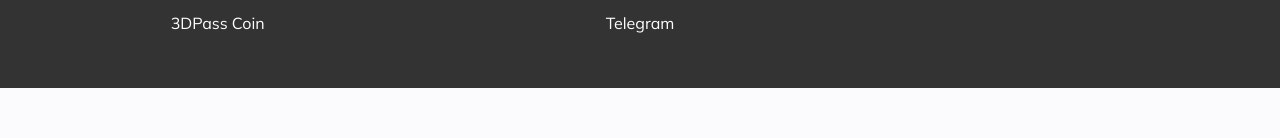
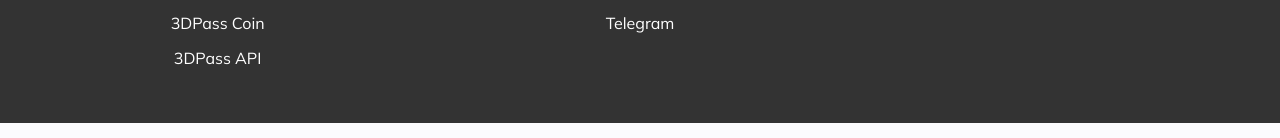
Before and after one commit to 3Dpass/explorer-frontend, a React (Create React App) app: page /top-holder in a window 1280 px wide. Shown: the part 436-574 px from the top of the page. Built offline with nearby package versions, Linux system fonts and the light colour scheme; no server answers.

Commit message:
fixed typo

```diff
--- a/src/components/Footer.js
+++ b/src/components/Footer.js
@@ -27,6 +27,14 @@
             rel="noreferrer"
           >
             3DPass Coin
+          </a>
+<a
+            className="one-footer-info"
+            href="https://prod-api.3dpass.org:4000/api-docs/"
+            target="_blank"
+            rel="noreferrer"
+          >
+            3DPass API
           </a>
         </div>
         <div className="one-footer-section">
--- a/src/pages/Home.js
+++ b/src/pages/Home.js
@@ -33,7 +33,7 @@
   })
   .catch(error => console.error(error));
 
-fetch('https://prod-api.3dpass.org:4000/signedExtrinsicCount')
+fetch('https://prod-api.3dpass.org:4000/signedextrinsiccnt')
   .then(response => response.json())
   .then(data => {
     const totalSignedExtrinsics = data.totalSignedExtrinsics;
```
